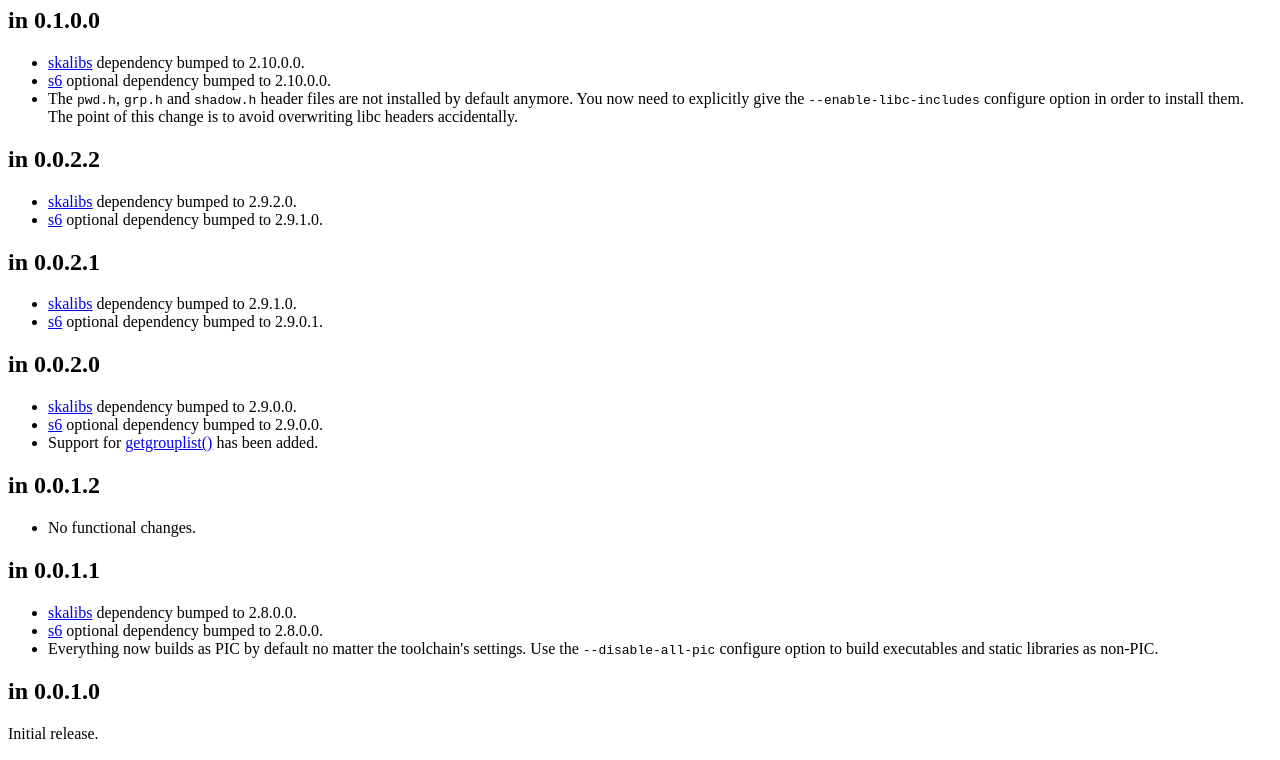
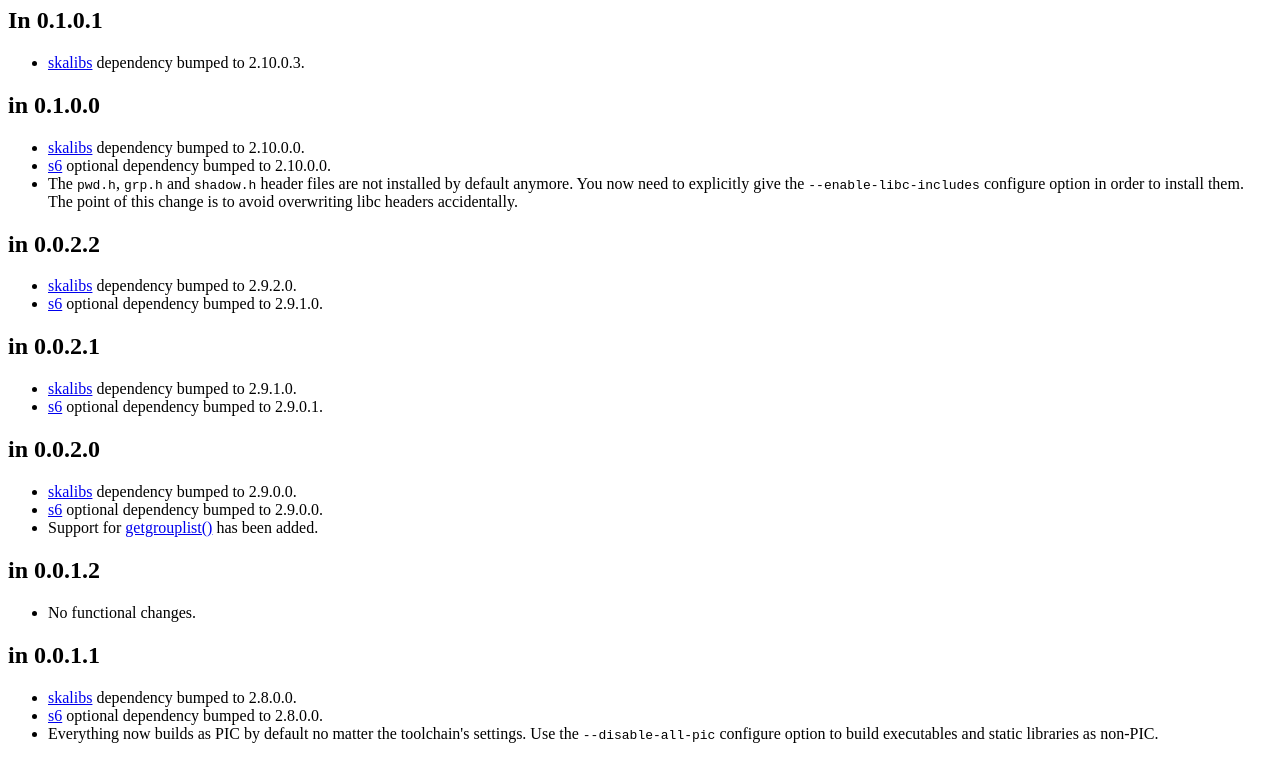
Before and after one commit to skarnet/nsss, a plain HTML site: page doc/upgrade.html in a window 1280 px wide. Shown: the part 135-895 px from the top of the page. Drawn offline with Linux system fonts and the light colour scheme.

Commit message:
Prepare for 0.1.0.1

```diff
--- a/doc/upgrade.html
+++ b/doc/upgrade.html
@@ -17,6 +17,13 @@
 </p>
 
 <h1> What has changed in nsss </h1>
+
+<h2> In 0.1.0.1 </h2>
+
+<ul>
+ <li> <a href="//skarnet.org/software/skalibs/">skalibs</a> dependency bumped to
+2.10.0.3. </li>
+</ul>
 
 <h2> in 0.1.0.0 </h2>
 
```
Also changed, not shown: doc/index.html (+3 -3 lines), 3 other files.
